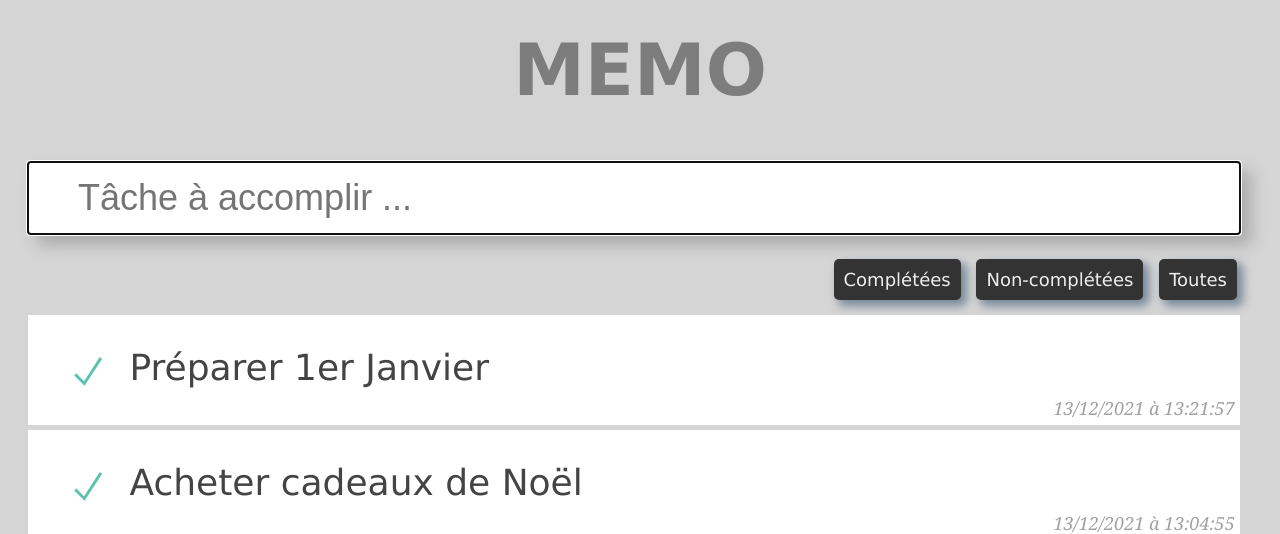
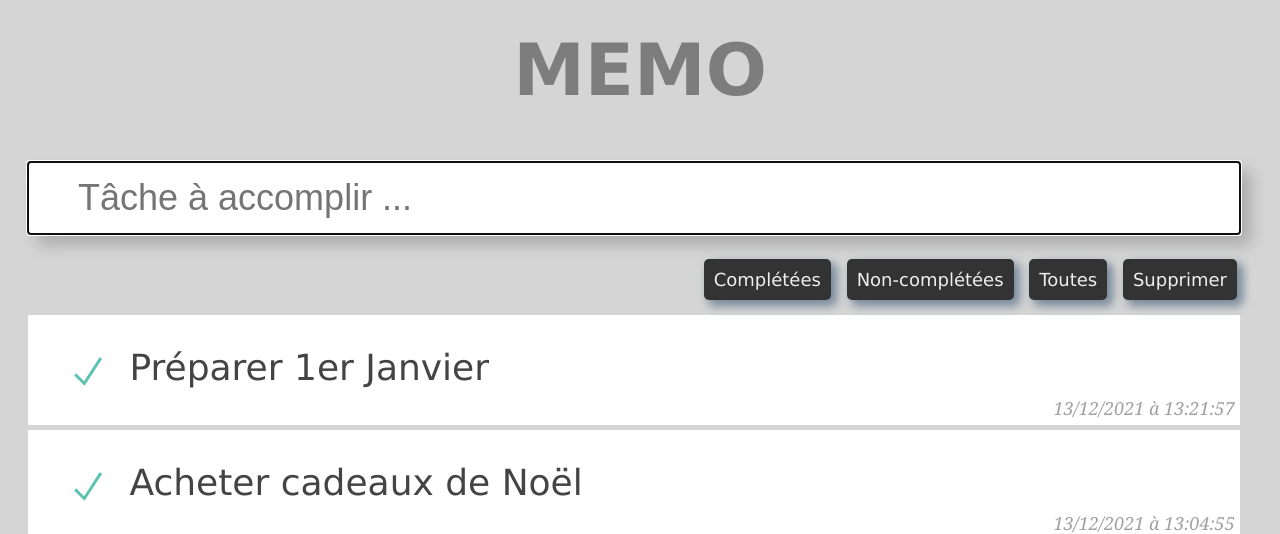
Before and after one commit to cdhyppolite/memo-php, a PHP site: page /index.php in a window 1280 px wide. Shown: the top 534 px of the page. Run offline with PHP 8.4, Linux system fonts and the light colour scheme; data comes from the database, SQL or seed files in the repository.

Commit message:
Bouton pour supprimer les tâches

```diff
--- a/index.php
+++ b/index.php
@@ -53,6 +53,10 @@ if(isset($_GET['basculer'])) {
     $requeteBasculer = lireDonnees($cnx, "UPDATE tache SET accomplie =
         NOT accomplie WHERE id = $tacheAChanger");
 }
+//Supprimer des tâches
+if(isset($_GET['supprimer'])) {
+    $requeteSupprimer = lireDonnees($cnx, "DELETE FROM tache WHERE id > 17");
+}
 //Listes des tâches à afficher
 $listeDesTaches = lireDonnees($cnx, $requete);
 ?>
@@ -76,6 +80,7 @@ $listeDesTaches = lireDonnees($cnx, $requete);
             <a href="index.php?filtrer=1" title="Afficher les tâches complétées uniquement.">Complétées</a>
             <a href="index.php?filtrer=0" title="Afficher les tâches non-complétées uniquement.">Non-complétées</a>
             <a href="index.php" title="Afficher toutes les tâches.">Toutes</a>
+	    <a href="index.php?supprimer=1" title="Supprime 'toutes' les tâches.">Supprimer</a>
         </div>
         <ul class="liste-taches">
 
```
